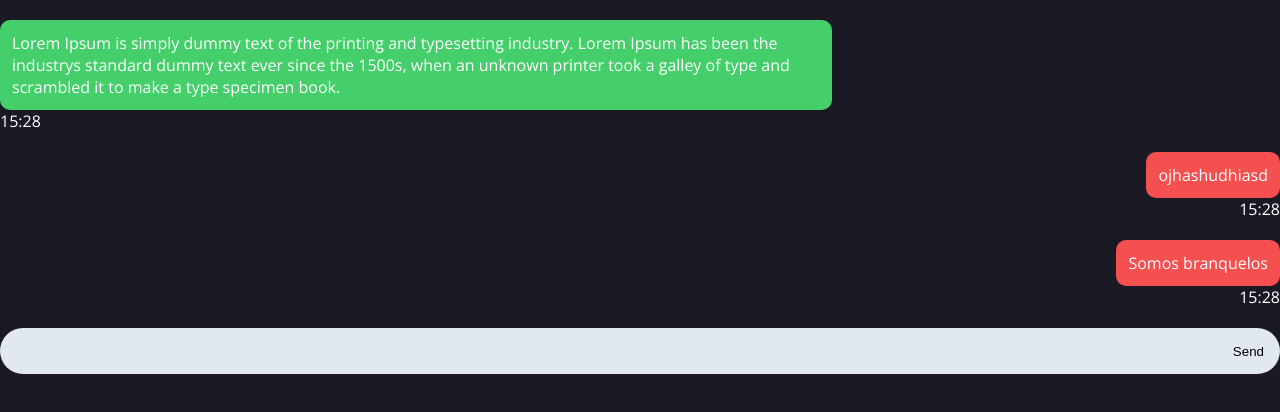
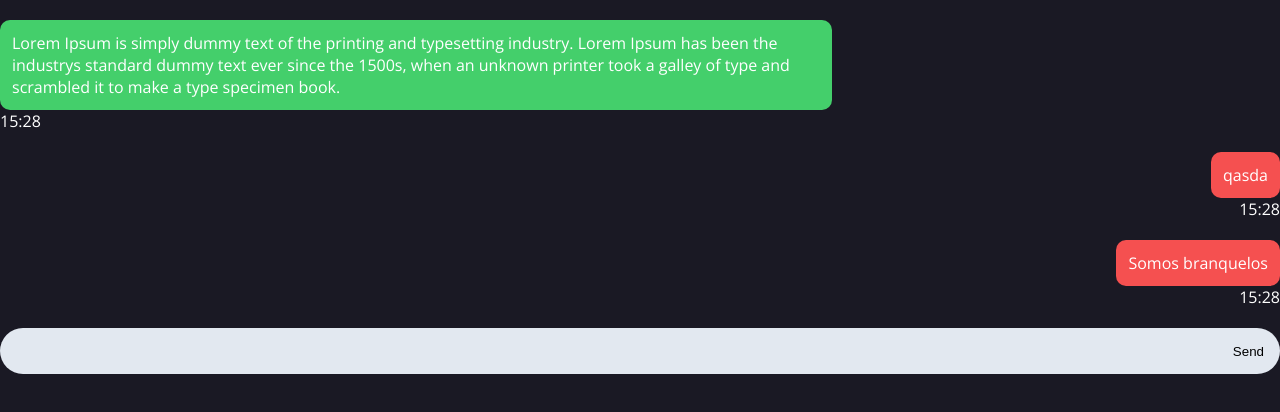
Before and after one commit to Ut-Devs/open-chat, a Vue app: page /chat in a window 1280 px wide. Shown: the top 412 px of the page. Built offline with nearby package versions, Linux system fonts and the light colour scheme.

Commit message:
test: try to fix vitest

```diff
--- a/src/Views/Private/Chat/Chat.vue
+++ b/src/Views/Private/Chat/Chat.vue
@@ -37,7 +37,7 @@ export default defineComponent({
 				},
 				{
 					id: 2,
-					content: 'ojhashudhiasd',
+					content: 'qasda',
 					sendAt: new Date(),
 					recipient: 12,
 					sender: 13,
```
